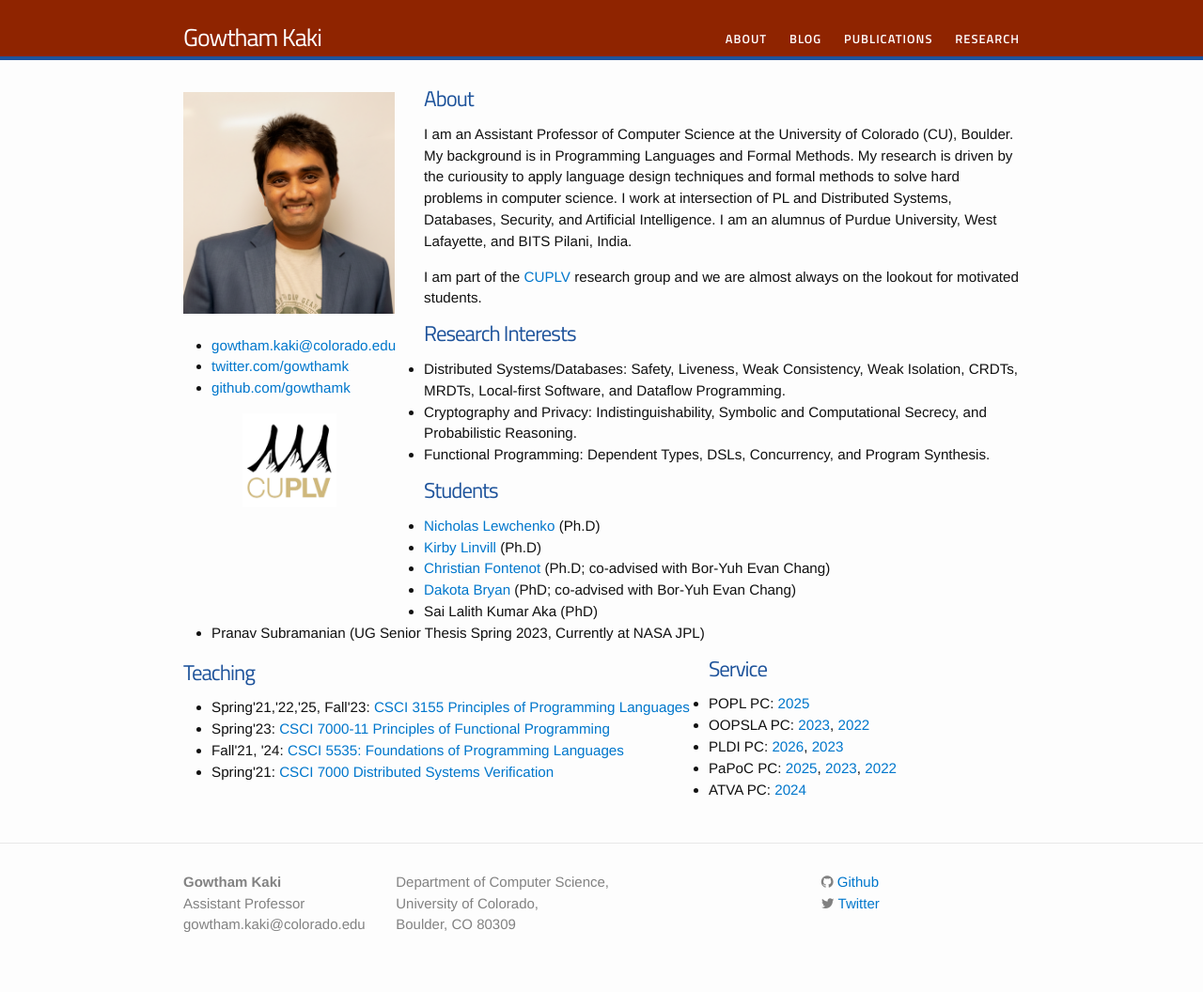
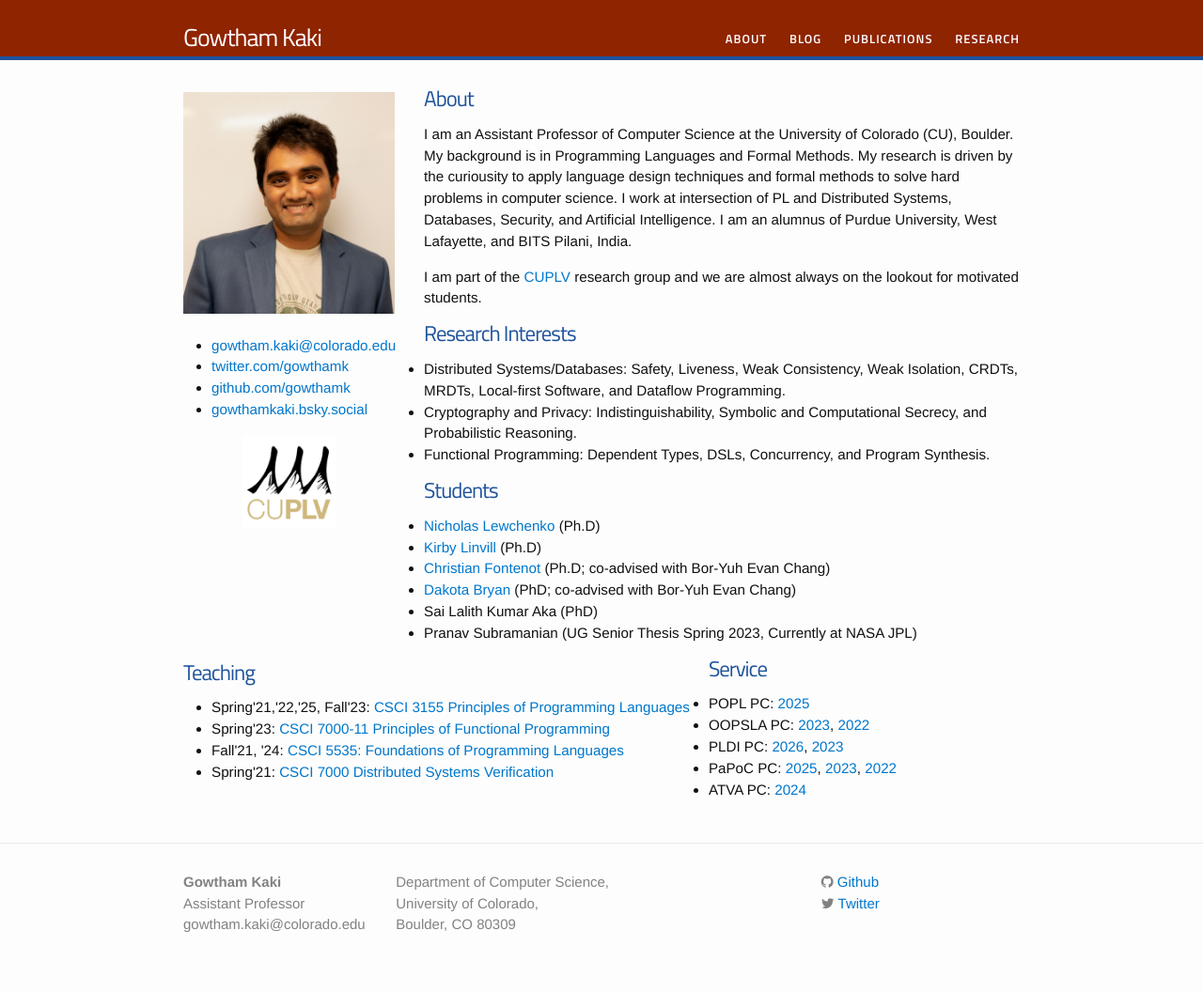
Before and after one commit to gowthamk/gowthamk.github.io, a Jekyll site: the page built from index.md, in a window 1280 px wide. Shown: the whole page at 94% size. Built offline with Jekyll 4.4.1, drawn with Linux system fonts in a browser that asks for light colours; nearby versions of some CDN libraries.

Commit message:
bsky link added

```diff
--- a/index.md
+++ b/index.md
@@ -12,6 +12,7 @@
 <li><a href="https://www.colorado.edu/cs/gowtham-kaki">gowtham.kaki@colorado.edu</a></li>
 <li><a href="https://twitter.com/GowthamK">twitter.com/gowthamk</a></li>
 <li><a href="https://github.com/gowthamk/">github.com/gowthamk</a></li>
+<li><a href="https://bsky.app/profile/gowthamkaki.bsky.social">gowthamkaki.bsky.social</a></li>
 </ul>
 <div style="text-align:center"><a href="https://plv.colorado.edu/"><img class="" src="/images/cuplv-logo.png" alt="CUPLV" style="max-width: 100px"/></a></div>
 
```
